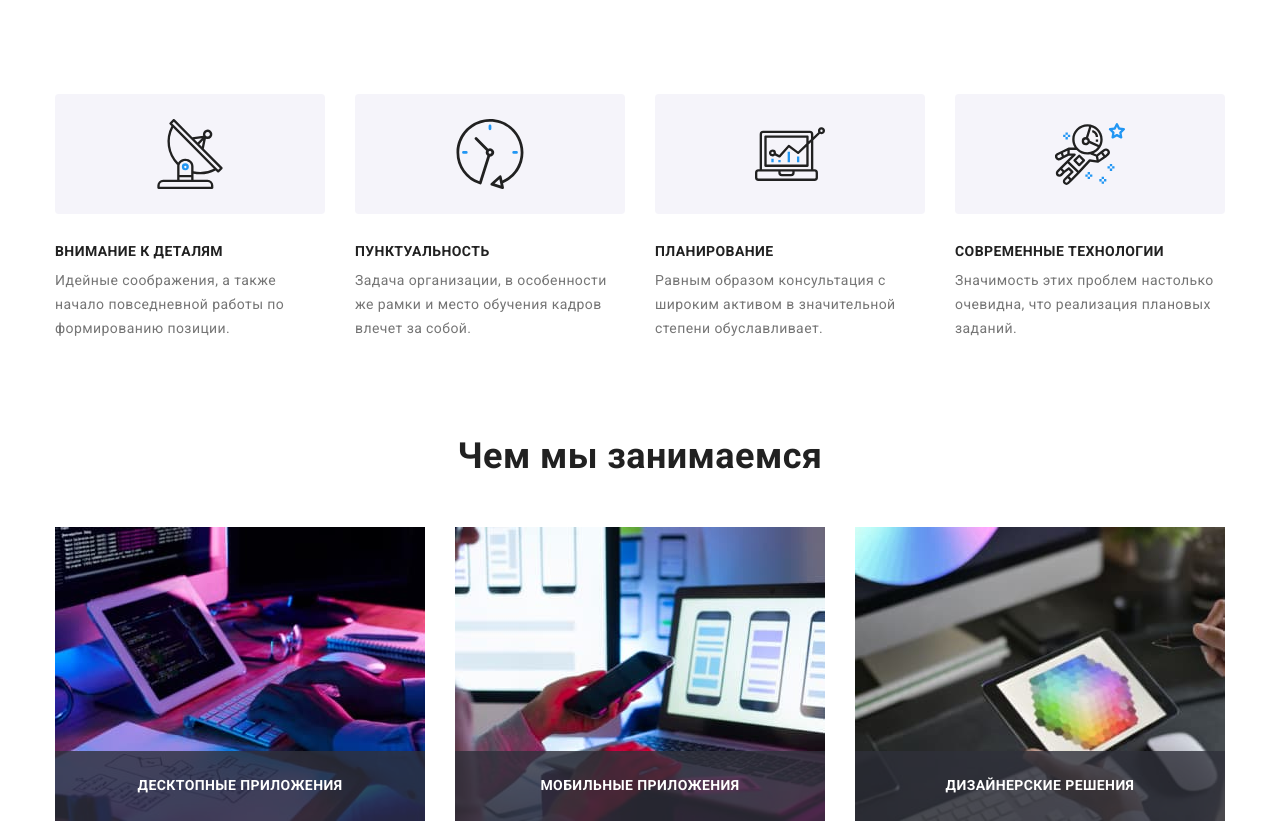
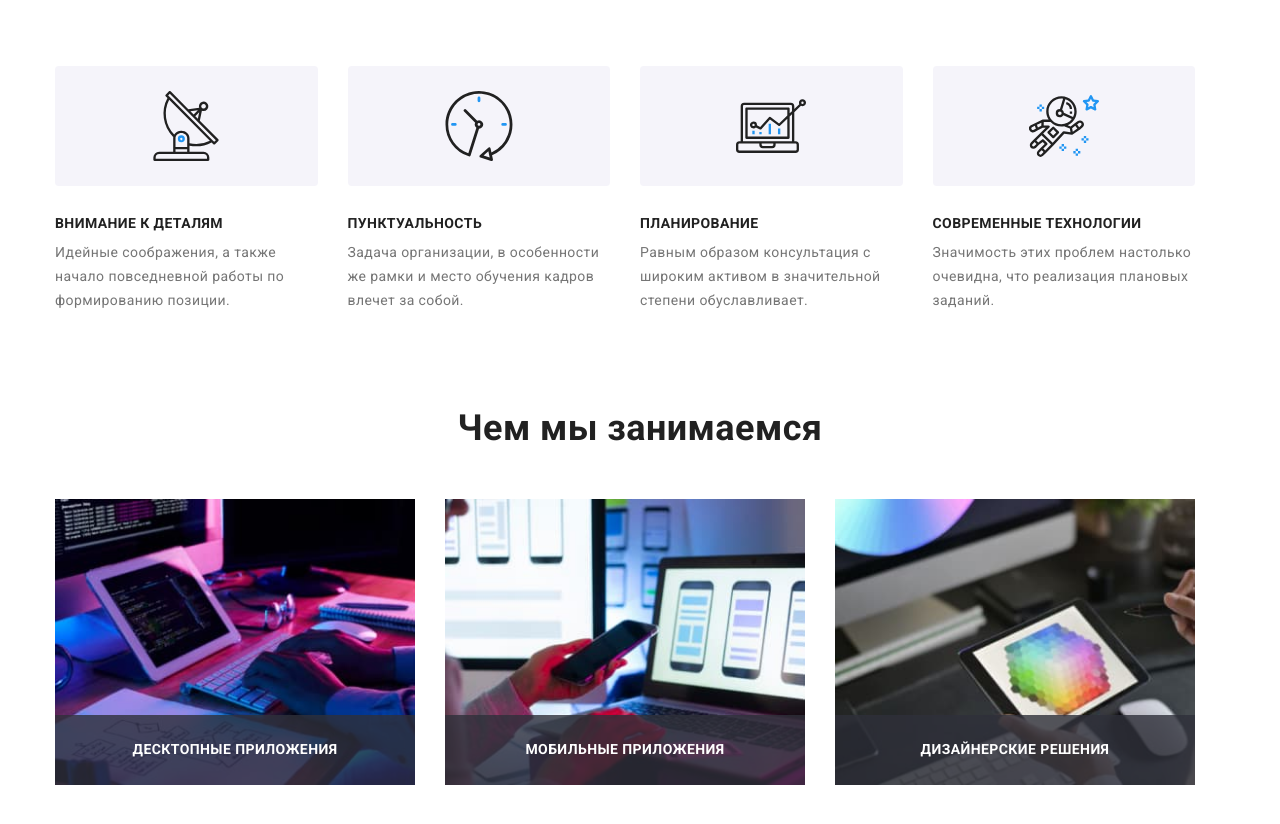
Before and after one commit to Larysa86/goit-markup-hw-07, a plain HTML site: page index.html in a window 1280 px wide. Shown: the part 709-1533 px from the top of the page. Drawn offline with nearby package versions, Linux system fonts and the light colour scheme.

Commit message:
add changes

```diff
--- a/sass/base/_card-set.scss
+++ b/sass/base/_card-set.scss
@@ -4,11 +4,12 @@
 .card-set {
     display: flex;
     flex-wrap: wrap;
-    margin: calc(-1 * var(--indent) / 2);
+    gap: var(--indent);
+    // margin: calc(-1 * var(--indent) / 2);
 
 }
 
 .card-set__item {
-    margin: calc(var(--indent) / 2);
+    // margin: calc(var(--indent) / 2);
     flex-basis: calc((100% - (var(--indent))*var(--items)) / var(--items));
 }
--- a/sass/base/_reset.scss
+++ b/sass/base/_reset.scss
@@ -14,7 +14,7 @@ p {
 
 .list,
 .footer-list {
-    // margin: 0;
+    margin: 0;
     padding: 0;
 
     list-style: none;
```
Also changed, not shown: css/main.css, css/main.min.css, 2 other files.
